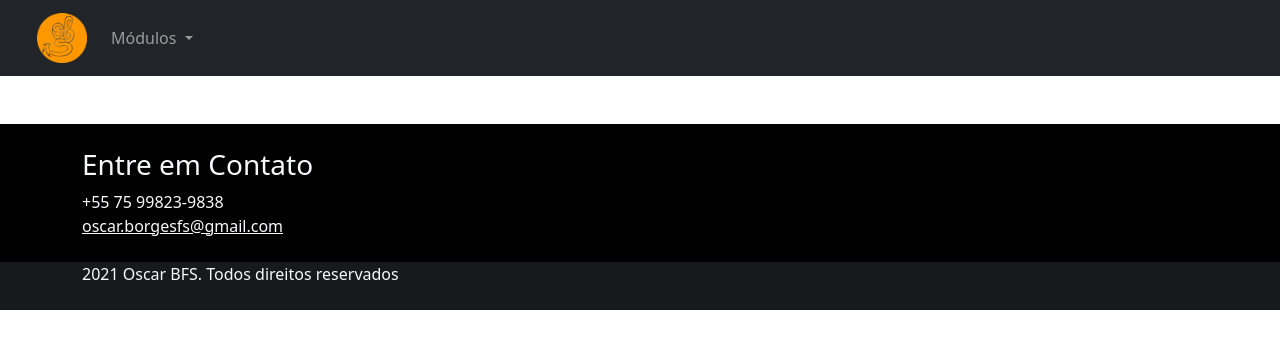
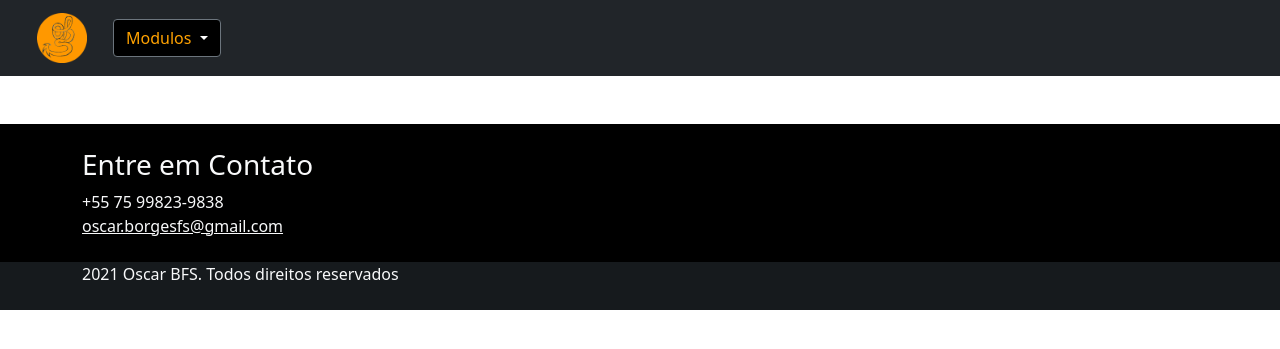
Before and after one commit to oscarbfs/curso-django_hands-on, a Django app: template pypro/base/templates/base/base.html in a window 1280 px wide. Shown: the top 349 px of the page. Run offline with Django 3.2, Linux system fonts and the light colour scheme; the template is opened without the code that fills it, so the values that code supplies are empty; some libraries are stand-ins or nearby versions.

Commit message:
Ajeitado dropdown e erro dos tests da app base

```diff
--- a/pypro/base/templates/base/base.html
+++ b/pypro/base/templates/base/base.html
@@ -32,19 +32,17 @@
             <span class="navbar-toggler-icon"></span>
         </button>
         <div class="collapse navbar-collapse" id="navbarSupportedContent">
-            <ul class="navbar-nav me-auto mb-2 mb-lg-0">
-                <li class="nav-item dropdown">
-                    <a class="nav-link dropdown-toggle" href="#" id="navbarDropdown" role="button"
-                       data-toggle="dropdown" aria-haspopup="true" aria-expanded="false">
-                        Módulos
-                    </a>
-                    <div class="dropdown-menu" aria-labelledby="navbarDropdown">
+            <ul class="navbar-nav mr-auto">
+                <div class="dropdown" style="margin-left:10px;">
+                    <button class="btn btn-secondary dropdown-toggle color-card" type="button" id="dropdownMenuButton1"
+                            data-bs-toggle="dropdown" aria-expanded="false"><font color="#ffa200">Modulos</font>
+                    </button>
+                    <ul class="dropdown-menu color-card" aria-labelledby="dropdownMenuButton1">
                         {% for modulo in MODULOS %}
-                        <a class="dropdown-item" href="#">{{modulo.titulo}}</a>
-                        <div class="dropdown-divider"></div>
+                        <a class="dropdown-item" href="#"><font color="#ffa200">{{modulo.titulo}}</font></a>
                         {% endfor %}
-                    </div>
-                </li>
+                    </ul>
+                </div>
             </ul>
         </div>
     </div>
--- a/pypro/modulos/views.py
+++ b/pypro/modulos/views.py
@@ -1,3 +1,3 @@
-from django.shortcuts import render
+# from django.shortcuts import render
 
 # Create your views here.
```
Also changed, not shown: pypro/base/tests/test_home.py (+1 -1 lines), pypro/modulos/tests/test_facade.py (+1 -1 lines), 8 other files.
